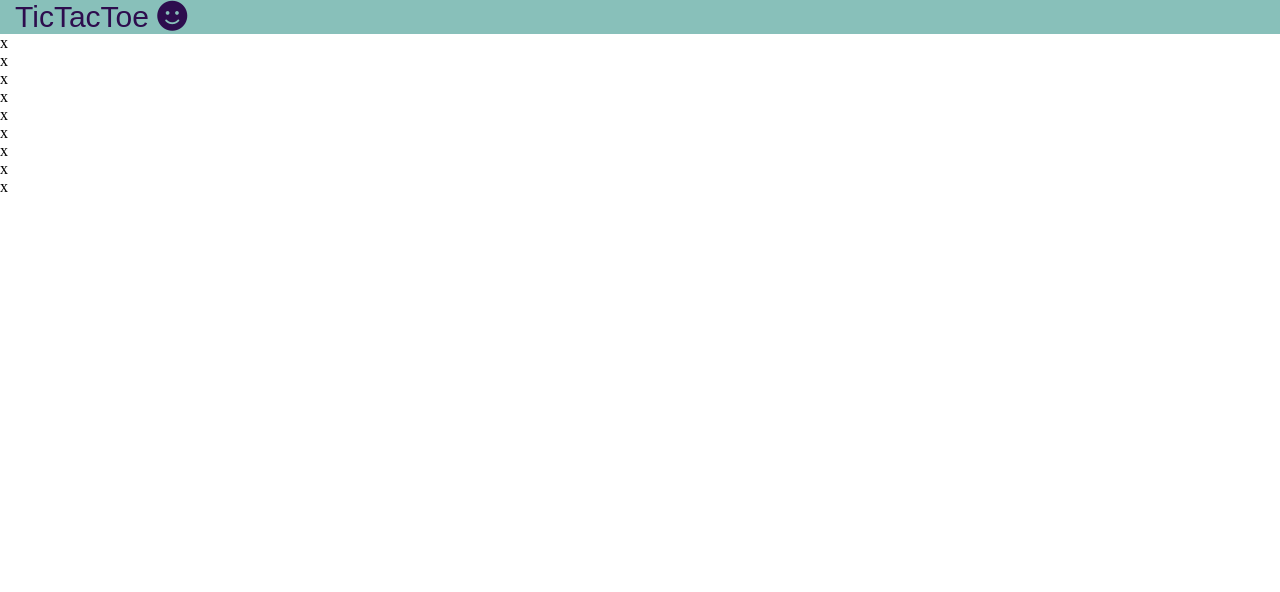
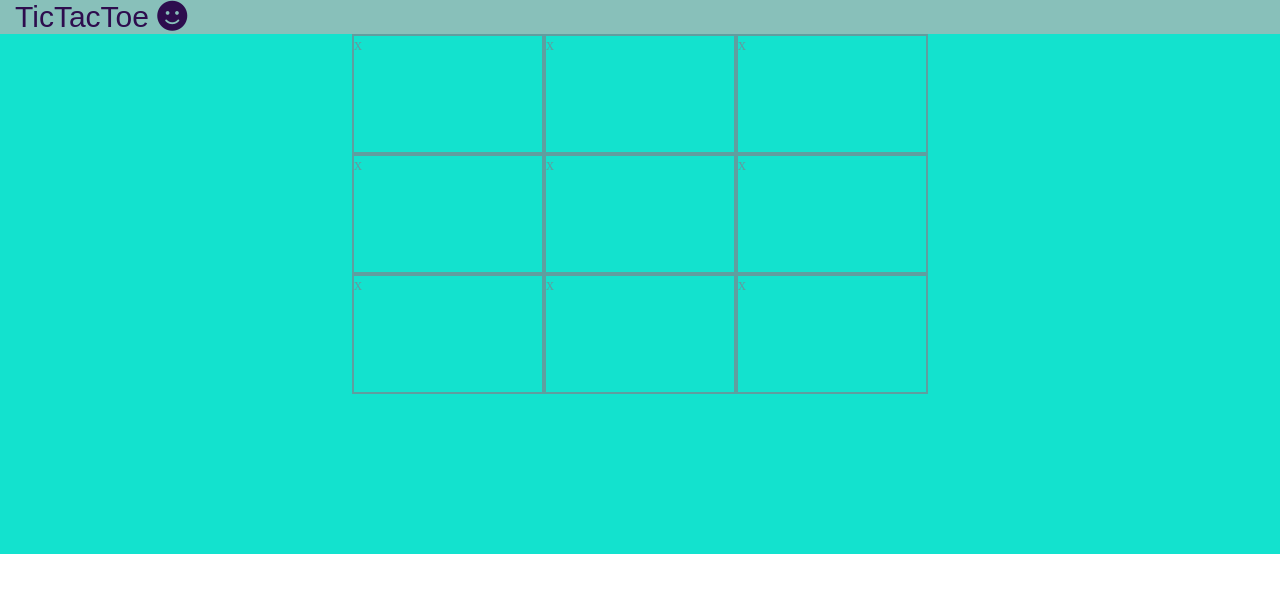
Before and after one commit to prakashoc507/TicTacToe, a plain HTML site: page index.html in a window 1280 px wide. Drawn offline with Linux system fonts and the light colour scheme.

Commit message:
add style to game container

```diff
--- a/assets/css/style.css
+++ b/assets/css/style.css
@@ -1,12 +1,13 @@
 @import url('https://fonts.googleapis.com/css2?family=Lato:wght@300&family=Roboto:wght@300&display=swap');
 
-*{
+* {
     margin: 0;
     padding: 0;
+
 }
 
 /*heading of the game*/
-nav ul{
+nav ul {
     list-style: none;
     color: rgb(45, 13, 78);
     font-size: 30px;
@@ -16,7 +17,30 @@ nav ul{
     align-items: center;
 }
 
-nav{
-    background-color:#88c0ba;
+nav {
+    background-color: #88c0ba;
 
 }
+
+/*Game-Area*/
+
+#game-container{
+    background-color: #13e2ce;
+    margin-top: auto;
+    display: flex;
+    height: 65vh;
+    width: 100vw;
+    justify-content: center;
+}
+
+.container {
+    display: grid;
+    grid-template-columns: repeat(3, 15vw);
+    grid-template-rows: repeat(3, 15vh);
+
+}
+
+.box{
+    border: 2px solid;
+    color: cadetblue;
+}
```
